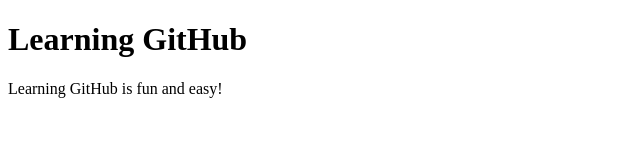
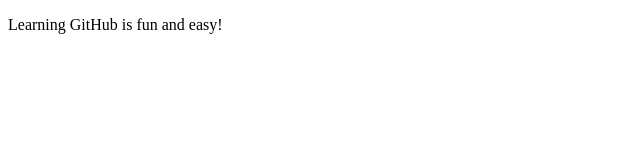
Before and after one commit to noah-johny/learn-github, a plain HTML site: page index.html in a window 1280 px wide. Shown: the whole page, without its empty margins (0-640 px from the left). Drawn offline with Linux system fonts and the light colour scheme.

Commit message:
Remove a line from body section of index file

```diff
--- a/index.html
+++ b/index.html
@@ -4,7 +4,6 @@
     <title>Learning GitHub</title>
   </head>
   <body>
-    <h1>Learning GitHub</h1>
     <p>Learning GitHub is fun and easy!</p>
   </body>
 </html>
```
